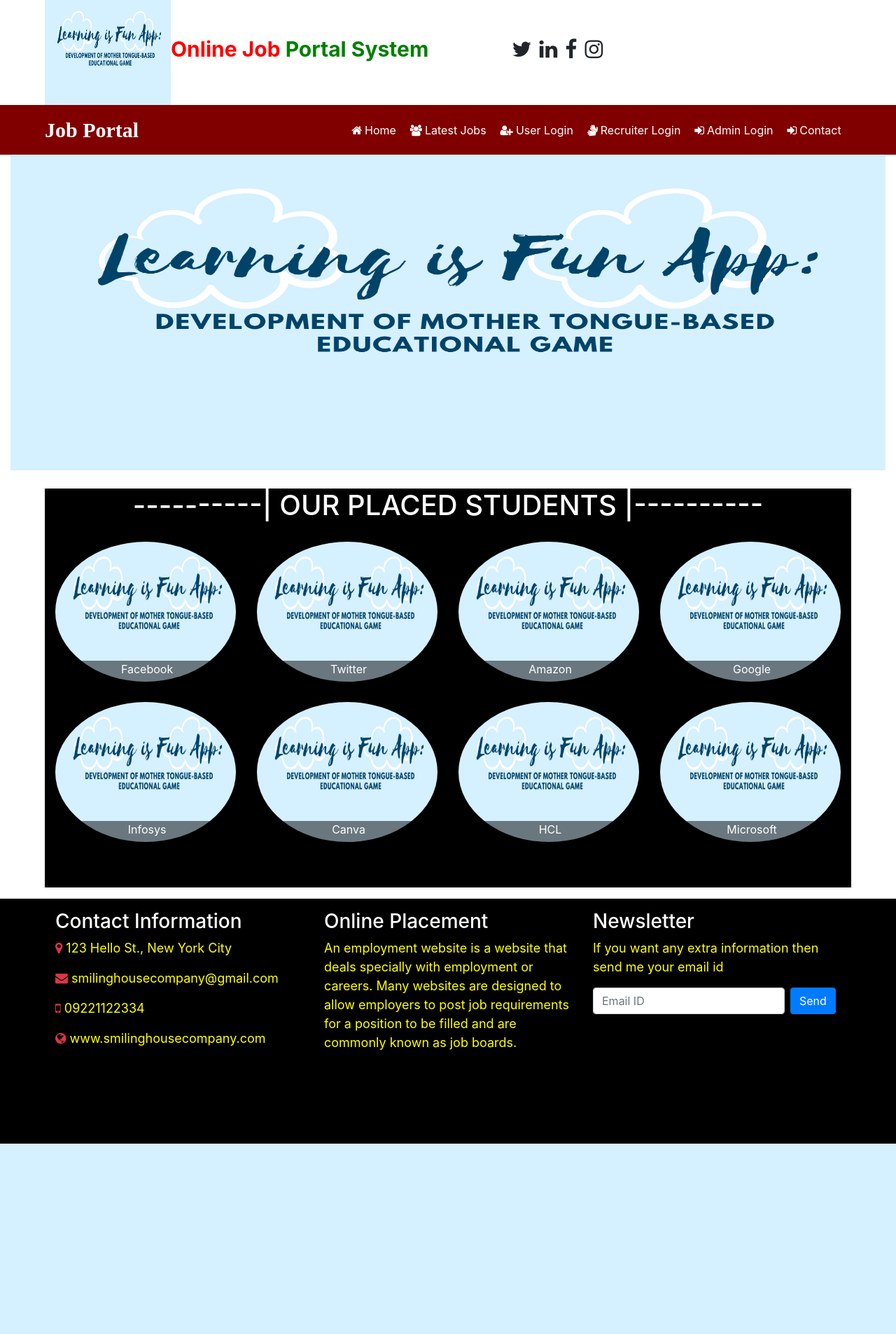
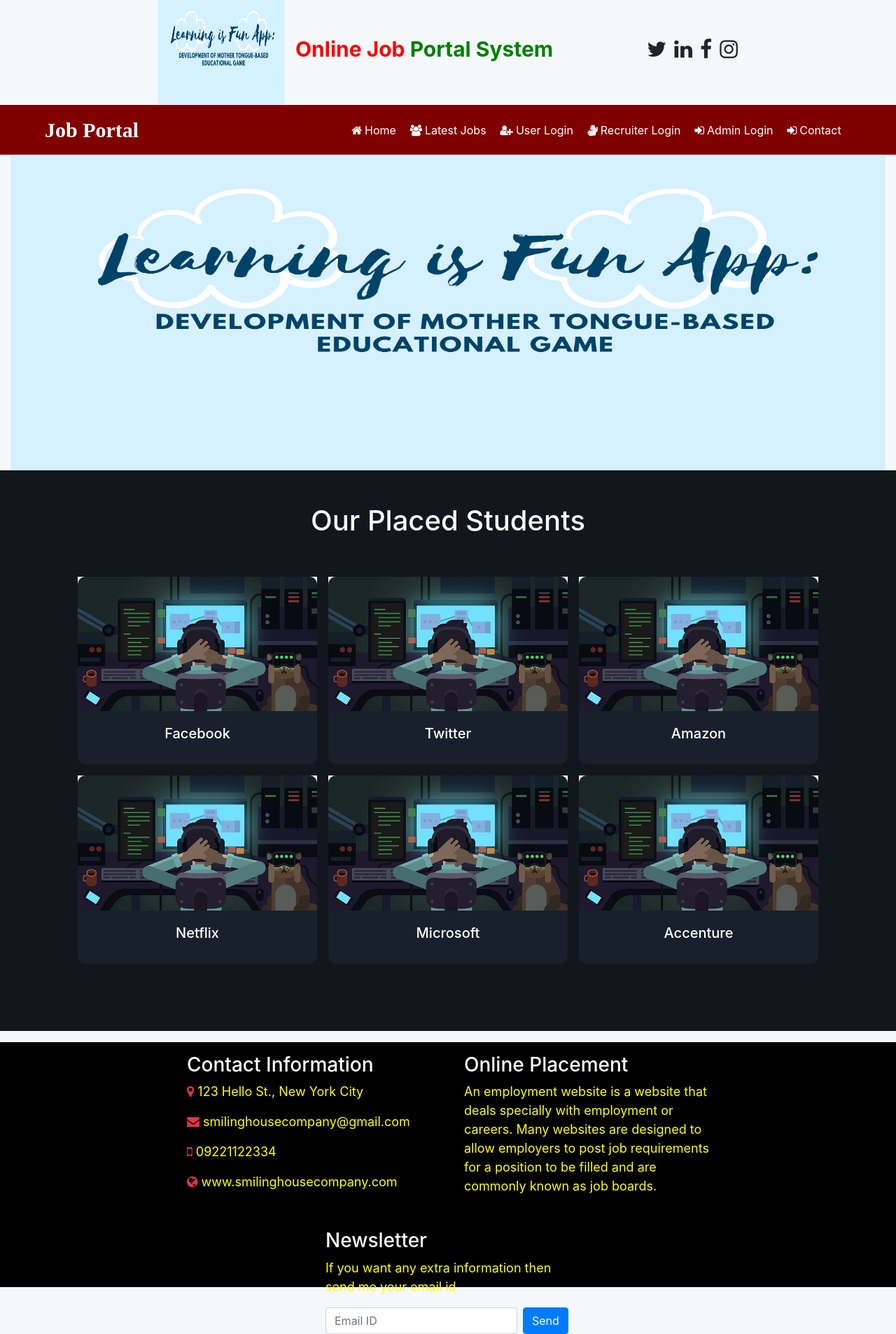
Before and after one commit to angedc02/jobportal, a Django app: page / in a window 1280 px wide. Shown: the whole page at 70% size. Before the commit the page ends 1634 px from the top, so only its background shows below. Run offline with Django 4.2, Linux system fonts and the light colour scheme.

Commit message:
jayson-our-placed-section

```diff
--- /dev/null
+++ b/job/static/css/custom.css
@@ -0,0 +1,56 @@
+*{
+  box-sizing: border-box;
+  margin: 0;
+  padding: 0;
+}
+body{
+  background-color: #F5F8FA;
+}
+.our-placed-students{
+  padding: 3rem 0 6rem 0;
+  background-color: #12171d; /* background */
+}
+.our-placed-students h1{
+  padding-bottom: 3rem;
+}
+.card-title{
+  text-align: center;
+  color: #fff;
+}
+.card-text{
+  color: #AAB8C2;
+}
+.bg-dark-custom-surface{
+  background: #18202b; /* surface */
+  padding: 0;
+}
+.card{
+  border-radius: 0;
+  border: none;
+}
+.card img{
+  border-radius: 0.7rem 0.7rem 0 0 !important;
+}
+.row{
+  gap: 1rem;
+  box-sizing: border-box;
+}
+.our-placed-students .row>div{
+  width: 30%;
+}
+.row{
+  justify-content: center;
+}
+.rounded{
+  border-radius:0.7rem !important;
+}
+@media only screen and (max-width: 800px) {
+  .our-placed-students .row>div{
+    width: 45%;
+  }
+}
+@media only screen and (max-width: 600px) {
+  .our-placed-students .row>div{
+    width: 90%;
+  }
+}
--- a/job/templates/index.html
+++ b/job/templates/index.html
@@ -4,88 +4,74 @@
 {% block body %}
 
 {% include 'navigation.html' %}
+<link rel="stylesheet" href="{% static 'css/custom.css' %}">
 
-<style>
-    .container{
-    max-width: 90%;
-    }
-
-    .content{
-    text-align: center;
-    position: absolute;
-    bottom: 0;
-    background: rgba(0,0,0,0.5);
-    color: white;
-    height:30px;
-    width:91%;
-    }
-</style>
 <div class="container-fluid" style="margin-top:1">
     <img src="{% static 'images/LEARNING IS FUN app.png' %}" style="height:450px; width:100%" >
 </div>
 
-<div class="container"style="background-color: black; height: 570px; margin-top: 2%">
-<h1 class="text-center text-white">----------| OUR PLACED STUDENTS |----------</h1>
 
-    <div class="row mt-3">
-        <div class="col-md-3">
-            <img src="{% static 'images/LEARNING IS FUN app.png' %}" style="width:100%; margin-top:5%; height: 200px; border-radius:50%">
-            <div class="content">
-              <p>Facebook</p>
+<section class="our-placed-students">
+   <div class="container">
+    <h1 class="text-center text-white">Our Placed Students</h1>
+
+    <div class="row">
+        <div class="mb-0.5 bg-dark-custom-surface rounded">
+            <div class="card text-center">
+                <img src="{% static 'images/game_dev.jpg' %}" class="img-fluid">
+            </div>
+            <div class="card-body">
+                <h5 class="card-title">Facebook</h5>
             </div>
         </div>
 
-        <div class="col-md-3">
-            <img src="{% static 'images/LEARNING IS FUN app.png' %}" style="width:100%; margin-top:5%; height: 200px; border-radius:50%">
-            <div class="content">
-              <p>Twitter</p>
+        <div class="mb-0.5 bg-dark-custom-surface rounded">
+            <div class="card text-center">
+                <img src="{% static 'images/game_dev.jpg' %}" class="img-fluid">
+            </div>
+            <div class="card-body">
+                <h5 class="card-title">Twitter</h5>
             </div>
         </div>
 
-        <div class="col-md-3">
-            <img src="{% static 'images/LEARNING IS FUN app.png' %}" style="width:100%; margin-top:5%; height: 200px; border-radius:50%">
-            <div class="content">
-              <p>Amazon</p>
+        <div class="mb-0.5 bg-dark-custom-surface rounded">
+            <div class="card text-center">
+                <img src="{% static 'images/game_dev.jpg' %}" class="img-fluid">
+            </div>
+            <div class="card-body">
+                <h5 class="card-title">Amazon</h5>
             </div>
         </div>
 
-        <div class="col-md-3">
-            <img src="{% static 'images/LEARNING IS FUN app.png' %}" style="width:100%; margin-top:5%; height: 200px; border-radius:50%">
-            <div class="content">
-              <p>Google</p>
+        <div class="mb-0.5 bg-dark-custom-surface rounded">
+            <div class="card text-center">
+                <img src="{% static 'images/game_dev.jpg' %}" class="img-fluid">
             </div>
-        </div>
-    </div>
-
-    <div class="row mt-3">
-        <div class="col-md-3">
-            <img src="{% static 'images/LEARNING IS FUN app.png' %}" style="width:100%; margin-top:5%; height: 200px; border-radius:50%">
-            <div class="content">
-              <p>Infosys</p>
+            <div class="card-body">
+                <h5 class="card-title">Netflix</h5>
             </div>
         </div>
 
-        <div class="col-md-3">
-            <img src="{% static 'images/LEARNING IS FUN app.png' %}" style="width:100%; margin-top:5%; height: 200px; border-radius:50%">
-            <div class="content">
-              <p>Canva</p>
+        <div class="mb-0.5 bg-dark-custom-surface rounded">
+            <div class="card text-center">
+                <img src="{% static 'images/game_dev.jpg' %}" class="img-fluid">
+            </div>
+            <div class="card-body">
+                <h5 class="card-title">Microsoft</h5>
             </div>
         </div>
 
-        <div class="col-md-3">
-            <img src="{% static 'images/LEARNING IS FUN app.png' %}" style="width:100%; margin-top:5%; height: 200px; border-radius:50%">
-            <div class="content">
-              <p>HCL</p>
+        <div class="mb-0.5 bg-dark-custom-surface rounded">
+            <div class="card text-center">
+                <img src="{% static 'images/game_dev.jpg' %}" class="img-fluid">
             </div>
-        </div>
-
-        <div class="col-md-3">
-            <img src="{% static 'images/LEARNING IS FUN app.png' %}" style="width:100%; margin-top:5%; height: 200px; border-radius:50%">
-            <div class="content">
-              <p>Microsoft</p>
+            <div class="card-body">
+                <h5 class="card-title">Accenture</h5>
             </div>
         </div>
     </div>
 </div>
+</section>
+
 {% include 'footer.html' %}
 {% endblock %}
```
Also changed, not shown: job/templates/admin_navigation.html (+5 -4 lines), job/static/images/game_dev.jpg (added).
